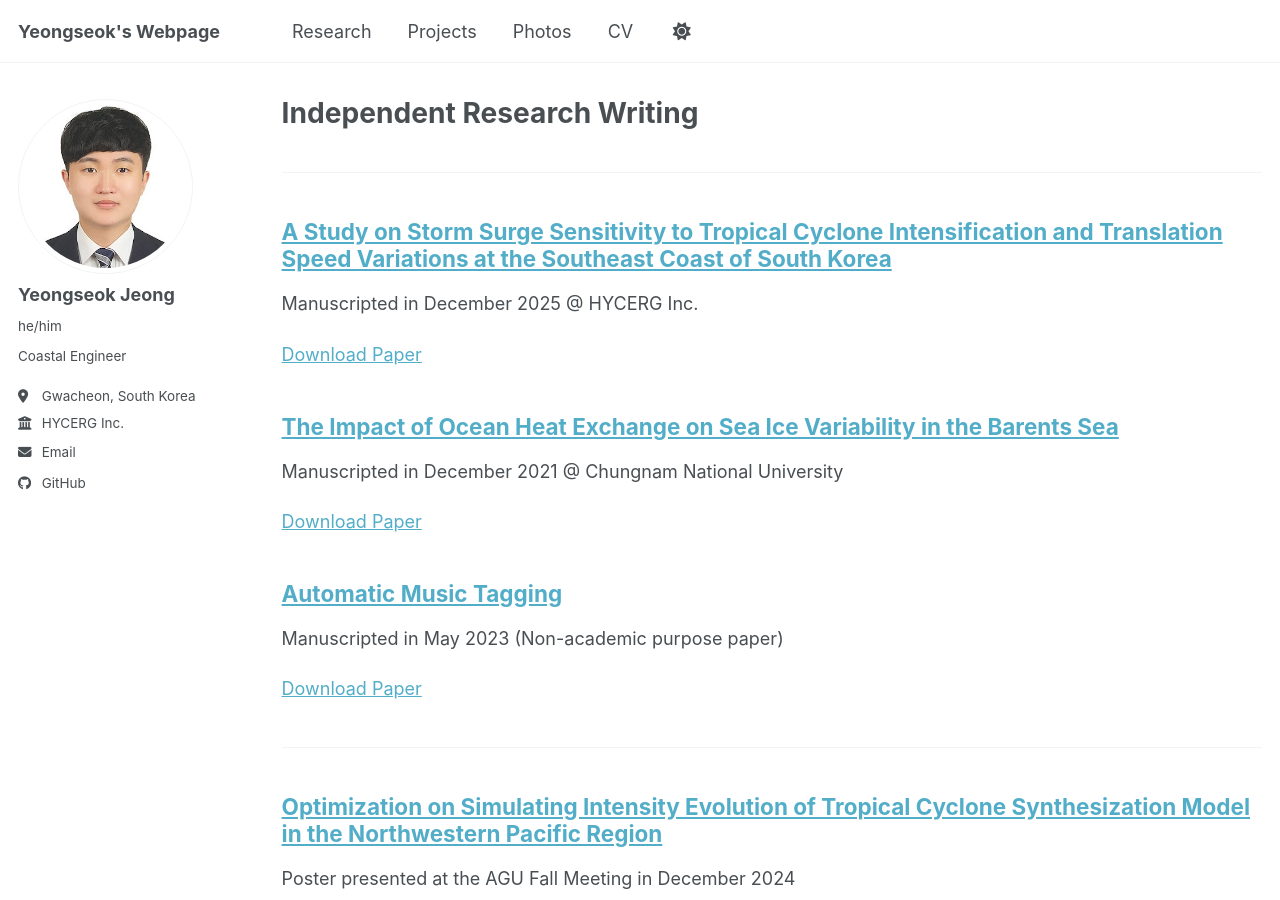
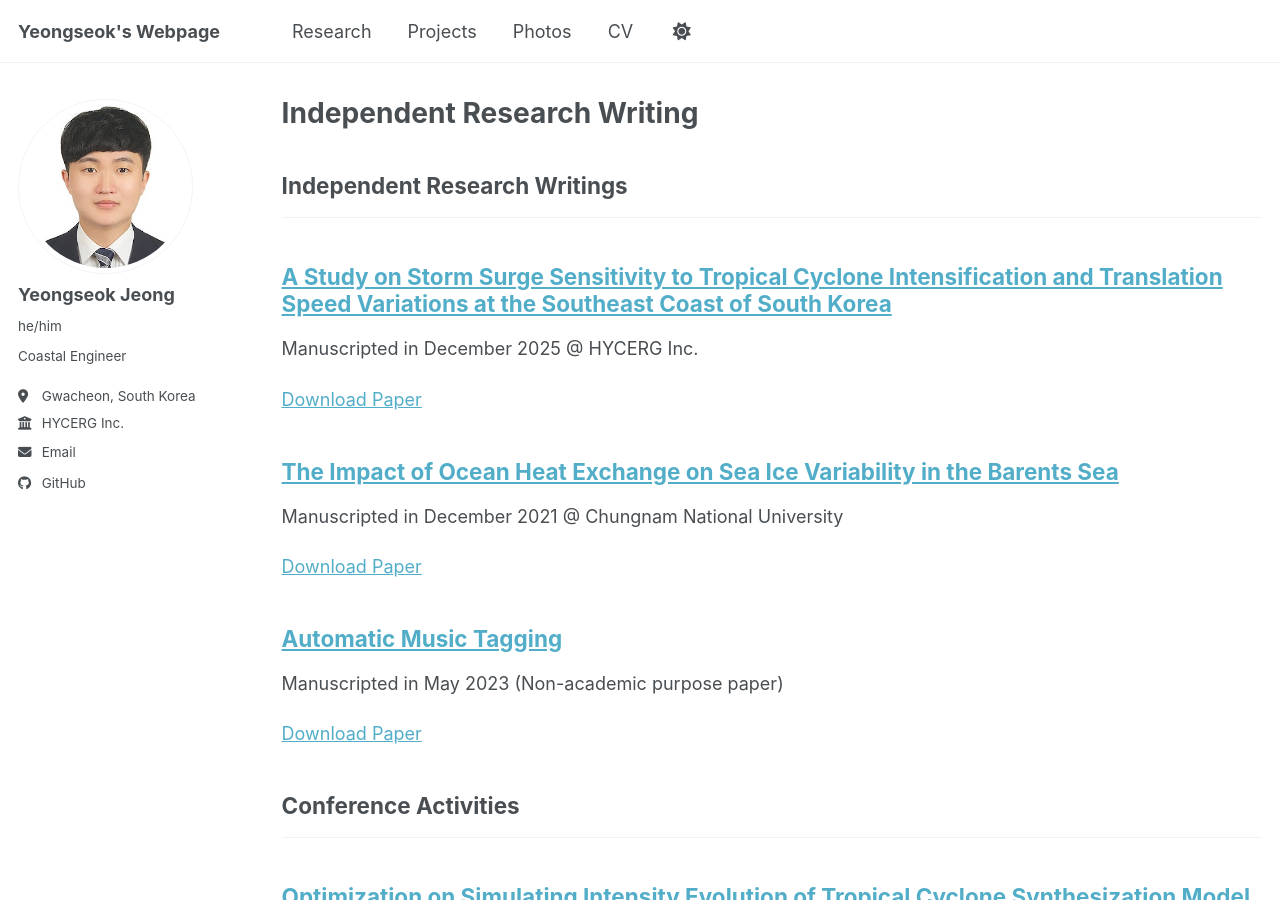
Before and after one commit to yjeongteddy/yjeongteddy.github.io, a Jekyll site: the page built from _pages/publications.html, in a window 1280 px wide and 900 px high. Built offline with Jekyll 4.4.1, drawn with Linux system fonts in a browser that asks for light colours; a script bundle is joined from its source files by our own code; library files that are not in the unit come from our copies.

Commit message:
Update _config.yml

```diff
--- a/_config.yml
+++ b/_config.yml
@@ -87,9 +87,9 @@ publication_category:
   books:
     title: ''
   manuscripts:
-    title: ''
+    title: 'Independent Research Writings'
   conferences:
-    title: ''
+    title: 'Conference Activities'
 
 # Site Settings
 teaser                   :  # filename of teaser fallback teaser image placed in /images/ for social media previews
```
